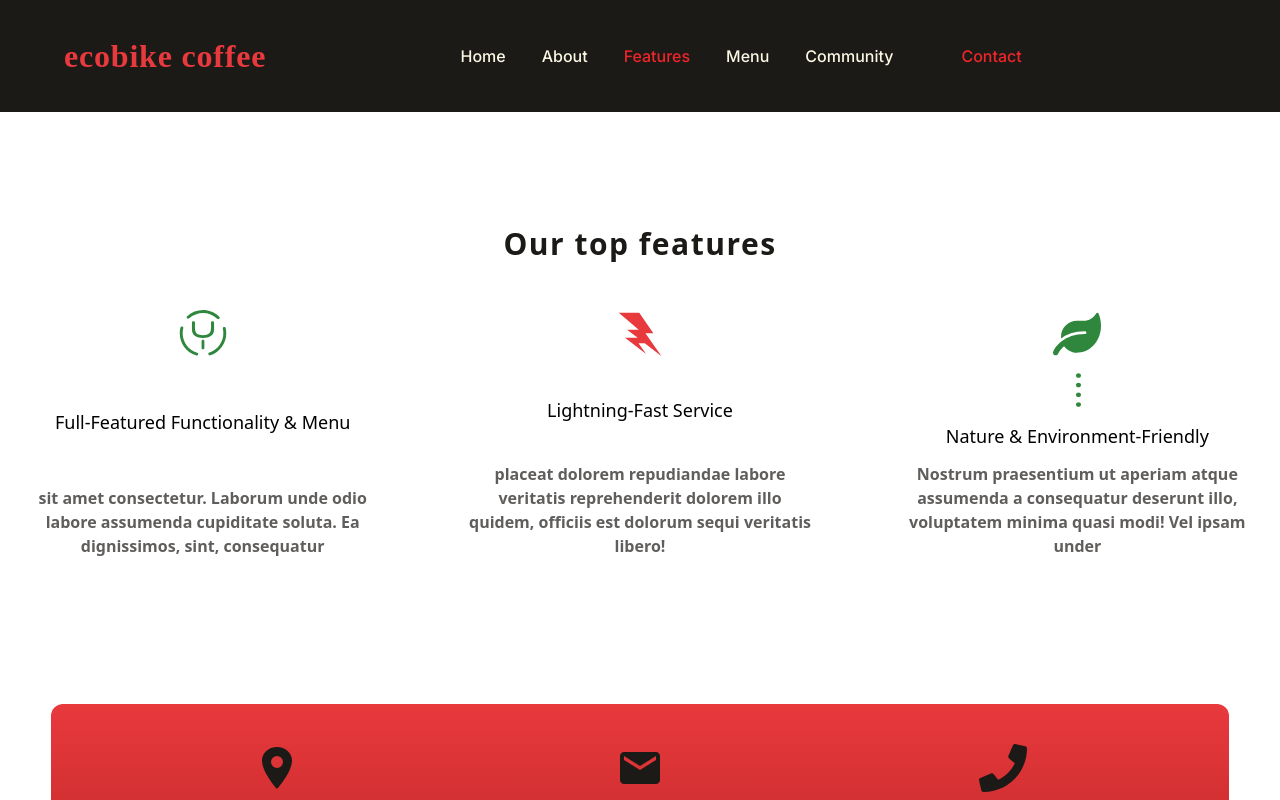
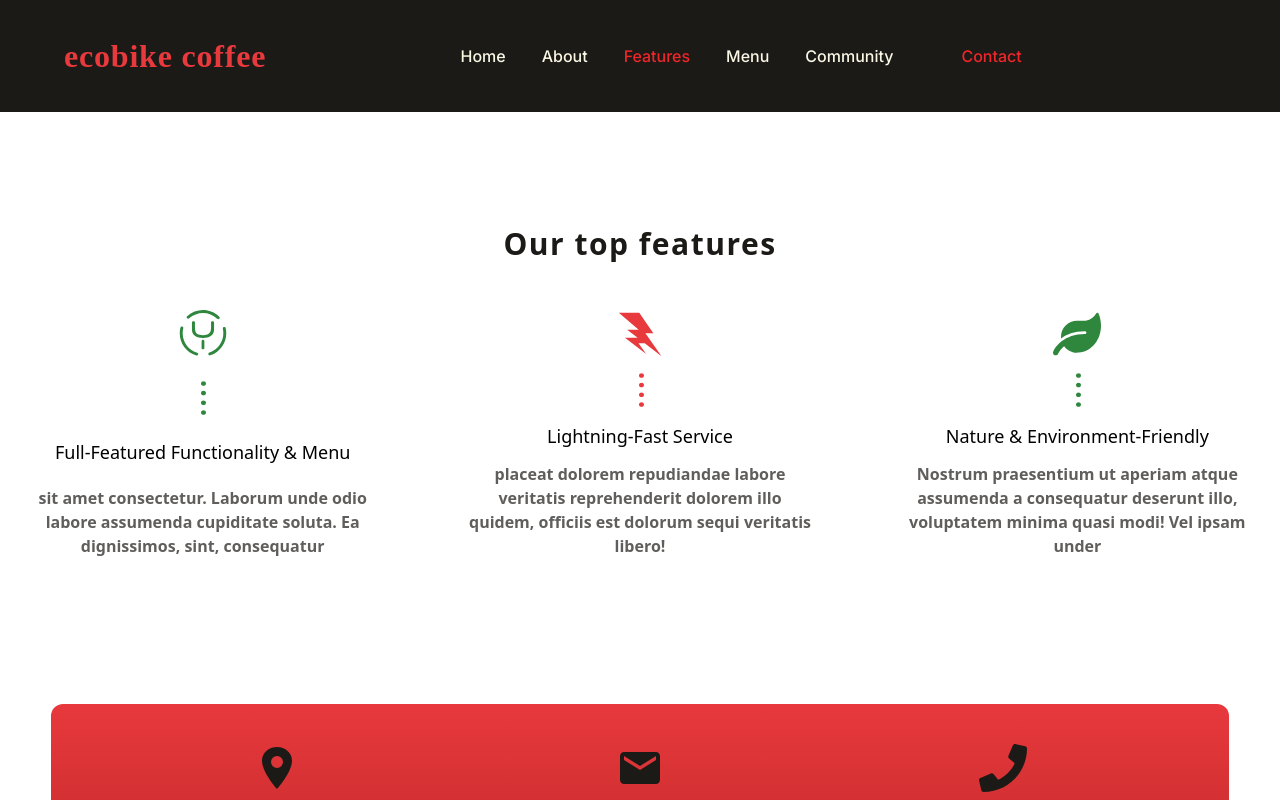
Before and after one commit to mgoproud/ecobike-web, a React (Vite) app: page /features in a window 1280 px wide. Shown: the top 800 px of the page. Built offline with nearby package versions, Linux system fonts and the light colour scheme; a web font is replaced by a local one.

Commit message:
modification

```diff
--- a/src/components/Features/index.jsx
+++ b/src/components/Features/index.jsx
@@ -19,7 +19,7 @@
 
                         <div className='text-center flex justify-between items-center flex-col gap-3 px-16 md:px-4'>
                             <FaBity className='text-5xl text-brandGreen'  />
-                            {/* <p className='text-4xl rotate-90 text-brandGreen text-center translate-x-3'>....</p> */}
+                            <p className='text-4xl rotate-90 text-brandGreen text-center translate-x-3'>....</p>
                             <h3 className='text-lg font-medium'>Full-Featured Functionality & Menu</h3>
                             <p className='text-brandBlack/70 font-semibold'>sit amet consectetur. Laborum unde odio labore assumenda cupiditate soluta. Ea dignissimos, sint, consequatur</p>
                         </div>
@@ -27,7 +27,7 @@
                         {/* 2nd card */}
                         <div className='text-center flex justify-between items-center flex-col gap-3 px-16 md:px-4'>
                             <GiPowerLightning className='text-5xl text-brandRed'  />
-                            {/* <p className='text-4xl rotate-90 text-brandRed text-center translate-x-3'>....</p> */}
+                            <p className='text-4xl rotate-90 text-brandRed text-center translate-x-3'>....</p>
                             <h3 className='text-lg font-medium'>Lightning-Fast Service</h3>
                             <p className='text-brandBlack/70 font-semibold'>placeat dolorem repudiandae labore veritatis reprehenderit dolorem illo quidem, officiis est dolorum sequi veritatis libero!</p>
                         </div>
```
